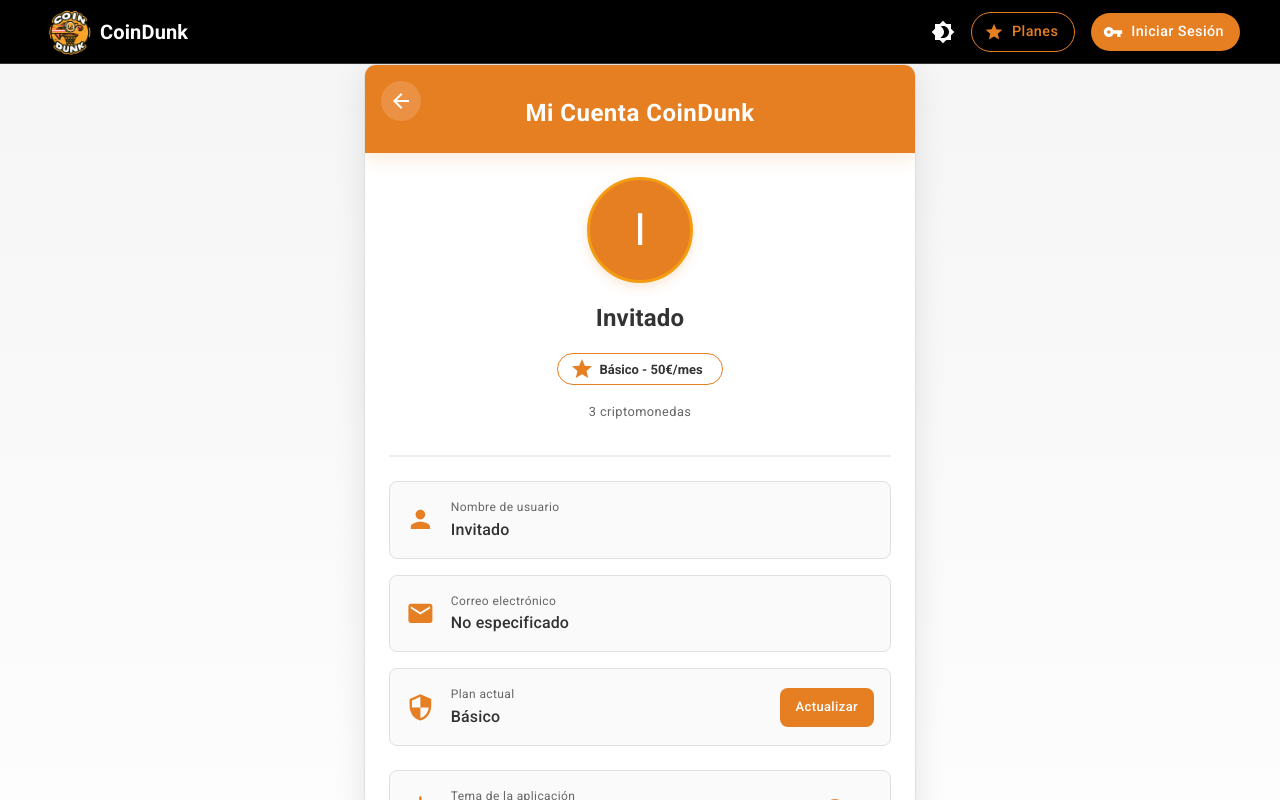
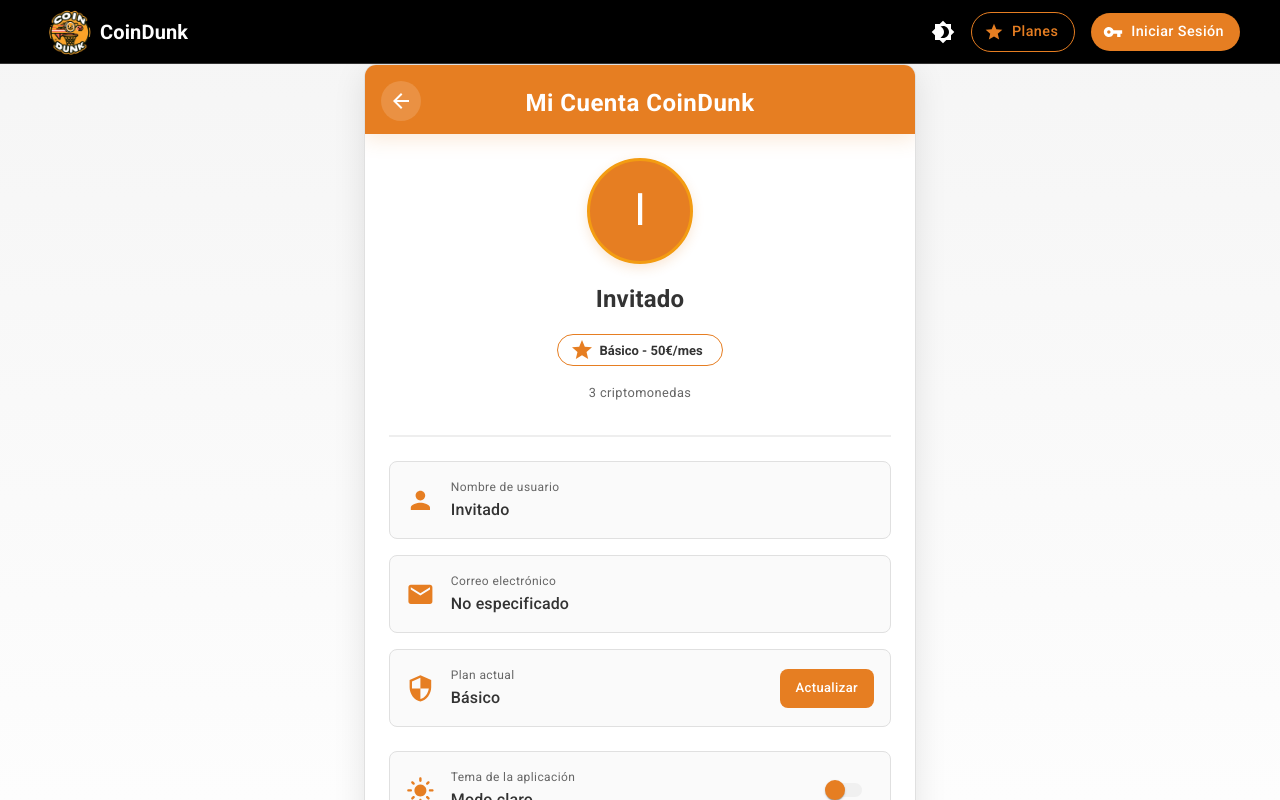
Before and after one commit to MiguelRegueiro/CoinDunk, a React (Create React App) app: page /perfil in a window 1280 px wide. Shown: the top 800 px of the page. Built offline with nearby package versions, Linux system fonts and the light colour scheme.

Commit message:
Mejoras menores en la página de Perfil.

```diff
--- a/src/pages/Perfil.js
+++ b/src/pages/Perfil.js
@@ -90,12 +90,12 @@
         }}>
           {/* Header con estilo elegante */}
           <Box sx={{
-            p: 3,
+            p: 1.8,
             backgroundColor: theme.colors.primary,
             color: theme.colors.textOnPrimary,
             position: 'relative',
             textAlign: 'center',
-            boxShadow: `0 4px 20px ${theme.colors.primary}30`
+            boxShadow: `0 4px 20px ${theme.colors.primary}30`,
           }}>
             <IconButton
               onClick={() => navigate(-1)}
```
